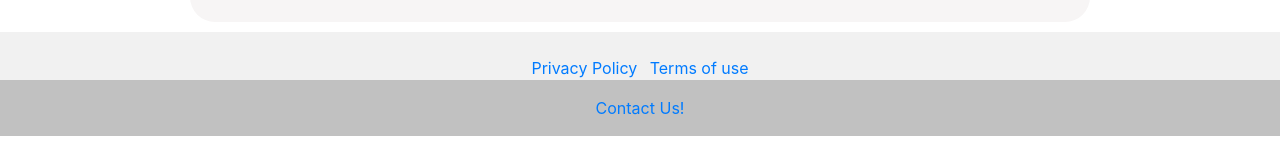
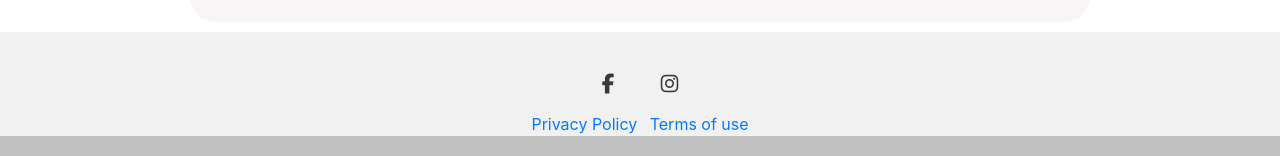
Before and after one commit to ksandoval21/unitycashoffer, a plain HTML site: page why-us.html in a window 1280 px wide. Shown: the part 1430-1586 px from the top of the page. Drawn offline with nearby package versions, Linux system fonts and the light colour scheme.

Commit message:
updated social media

```diff
--- a/why-us.html
+++ b/why-us.html
@@ -75,13 +75,14 @@
         <!-- Section: Social media -->
         <!-- <section class="mb-4"> -->
           <!-- Facebook -->
-          <!-- <a
+          <a
             class="btn btn-link btn-floating btn-lg text-dark m-1"
-            href="#!"
+            href="https://m.facebook.com/Unity-Cash-Offer-110077778542552"
             role="button"
+            target="_blank"
             data-mdb-ripple-color="dark"
             ><i class="fab fa-facebook-f"></i
-          ></a> -->
+          ></a>
 
           <!-- Twitter -->
           <!-- <a
@@ -92,14 +93,15 @@
             ><i class="fab fa-twitter"></i
           ></a> -->
           <!-- Instagram -->
-          <!-- <a
+          <a
             class="btn btn-link btn-floating btn-lg text-dark m-1"
-            href="#!"
+            href="https://www.instagram.com/unitycashoffer/"
             role="button"
+            target="_blank"
             data-mdb-ripple-color="dark"
             ><i class="fab fa-instagram"></i
           ></a>
-        </section> -->
+        </section>
         <!-- Section: Social media -->
       </div>
       <!-- Grid container -->
```
Also changed, not shown: aboutus.html (+8 -6 lines), contact.html (+4 -4 lines), privacy.html (+8 -6 lines), team.html (+8 -6 lines), terms.html (+8 -6 lines).
